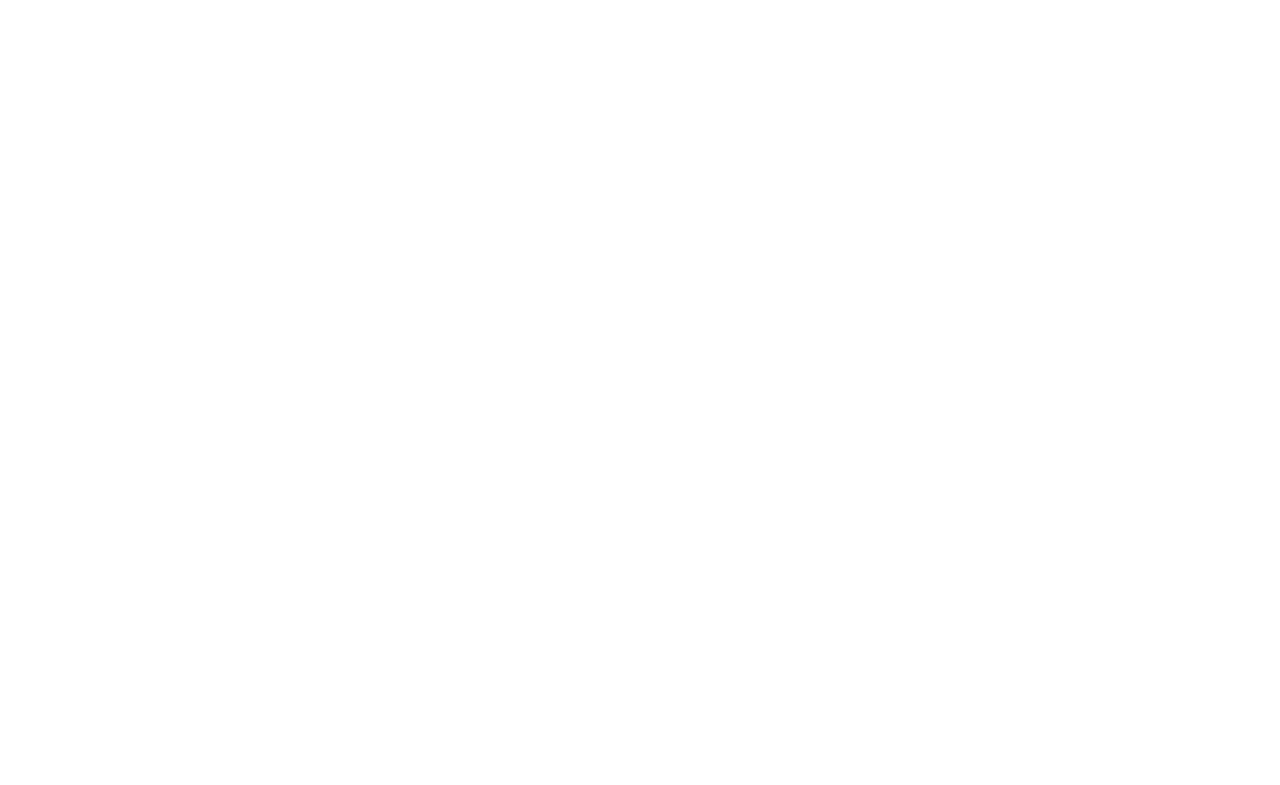
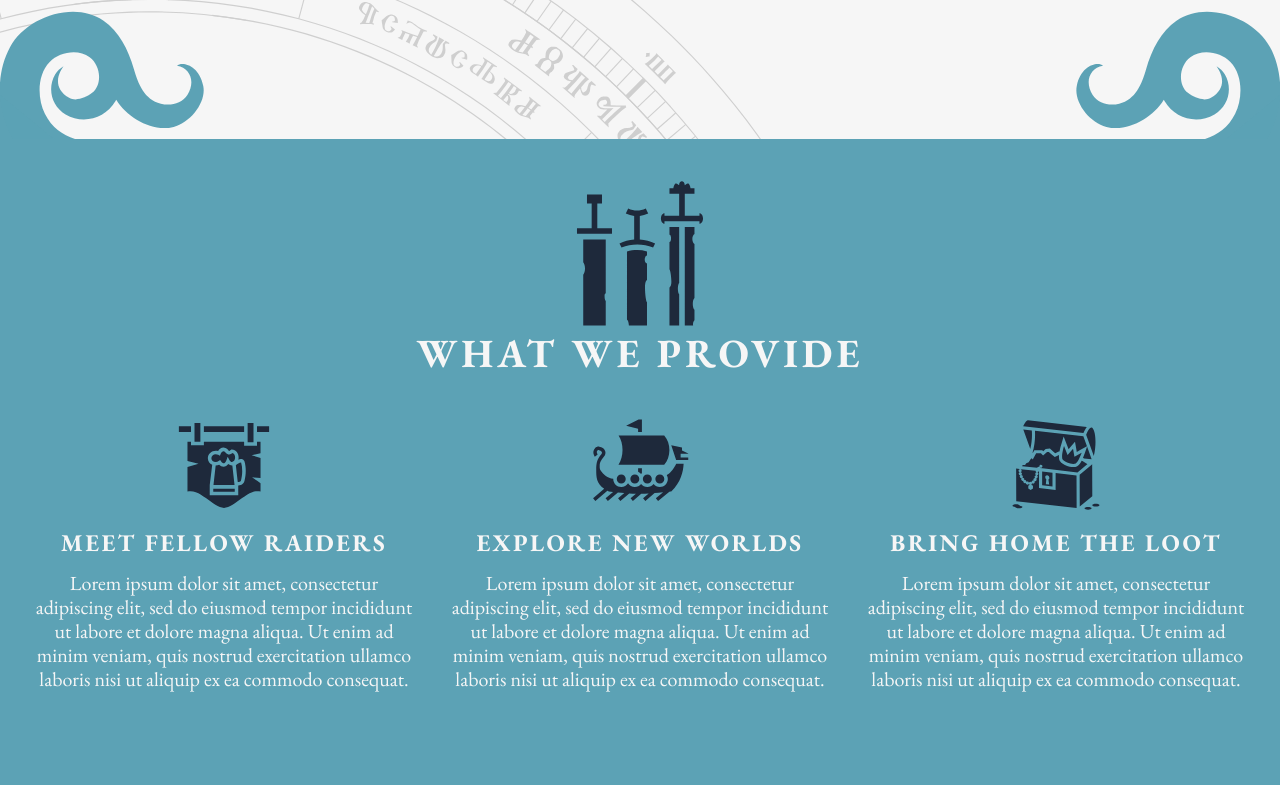
Before and after one commit to brennambond/realmraiders, a Next.js app: page / in a window 1280 px wide. Shown: the part 1360-2145 px from the top of the page. Before the commit the page ends 1237 px from the top, so only its background shows below. Built offline with nearby package versions, Linux system fonts and the light colour scheme; no server answers.

Commit message:
Create Info component for Home page

```diff
--- a/app/(root)/page.tsx
+++ b/app/(root)/page.tsx
@@ -1,9 +1,10 @@
-import { Hero } from "@/components/motion";
+import { Hero, Info } from "@/components/motion";
 
 export default function Home() {
   return (
     <main className='flex flex-col bg-primary-50'>
       <Hero />
+      <Info />
     </main>
   );
 }
--- /dev/null
+++ b/components/motion/Info.tsx
@@ -0,0 +1,72 @@
+import {
+  GiTavernSign,
+  GiDrakkar,
+  GiOpenTreasureChest,
+  GiSverdIFjell,
+} from "react-icons/gi";
+import { CurlBottom, CurlTop } from "../shared";
+import ParallaxSection from "./ParallaxSection";
+
+const Info = () => {
+  return (
+    <ParallaxSection
+      sectionClassName='flex flex-col relative overflow-hidden py-[80px] md:py-[200px]'
+      motionDivClassName='-left-[300px] lg:-left-[600px] lg:-bottom-[200px] absolute overflow-hidden z-1 w-[1500px] h-[1500px]'
+      backgroundImage="url('/assets/icons/compass.svg')"
+      backgroundPosition='center'
+      backgroundSize='cover'
+    >
+      <CurlTop />
+      <div className='bg-primary-700 p-8 flex-center flex-col relative'>
+        <div id='header_image' className='flex-center'>
+          <span className='inline-flex-center'>
+            <GiSverdIFjell size='160px' className='text-primary-900' />
+          </span>
+        </div>
+        <h2 id='helper_slogan' className='h2-bold mb-6'>
+          What we provide
+        </h2>
+
+        {/* maybe turn the below into a card component? */}
+        <div className='py-6 grid md:grid-cols-3 grid-cols-1 md:gap-8 gap-4'>
+          <div className='flex flex-col items-center gap-[1rem] pb-10'>
+            <GiTavernSign size='100px' className='text-primary-900' />
+            <h3 className='h3-bold'>Meet Fellow Raiders</h3>
+            <p className='p-regular-20'>
+              Lorem ipsum dolor sit amet, consectetur adipiscing elit, sed do
+              eiusmod tempor incididunt ut labore et dolore magna aliqua. Ut
+              enim ad minim veniam, quis nostrud exercitation ullamco laboris
+              nisi ut aliquip ex ea commodo consequat.
+            </p>
+          </div>
+
+          <div className='flex flex-col items-center gap-[1rem] pb-10'>
+            <GiDrakkar size='100px' className='text-primary-900' />
+            <h3 className='h3-bold'>Explore New Worlds</h3>
+            <p className='p-regular-20'>
+              Lorem ipsum dolor sit amet, consectetur adipiscing elit, sed do
+              eiusmod tempor incididunt ut labore et dolore magna aliqua. Ut
+              enim ad minim veniam, quis nostrud exercitation ullamco laboris
+              nisi ut aliquip ex ea commodo consequat.
+            </p>
+          </div>
+
+          <div className='flex flex-col items-center gap-[1rem] pb-10'>
+            <GiOpenTreasureChest size='100px' className='text-primary-900 ' />
+            <h3 className='h3-bold'>Bring Home the Loot</h3>
+            <p className=' p-regular-20'>
+              Lorem ipsum dolor sit amet, consectetur adipiscing elit, sed do
+              eiusmod tempor incididunt ut labore et dolore magna aliqua. Ut
+              enim ad minim veniam, quis nostrud exercitation ullamco laboris
+              nisi ut aliquip ex ea commodo consequat.
+            </p>
+          </div>
+        </div>
+      </div>
+
+      <CurlBottom />
+    </ParallaxSection>
+  );
+};
+
+export default Info;
--- a/components/motion/index.ts
+++ b/components/motion/index.ts
@@ -1,4 +1,5 @@
 import ParallaxSection from "./ParallaxSection";
 import Hero from "./Hero";
+import Info from "./Info";
 
-export { ParallaxSection, Hero };
+export { ParallaxSection, Hero, Info };
--- /dev/null
+++ b/components/shared/CurlBottom.tsx
@@ -0,0 +1,17 @@
+import Image from "next/image";
+
+const CurlBottom = () => {
+  return (
+    <div className='mt-0 w-full mx-auto max-w-[3000px] relative'>
+      <Image
+        src='/assets/icons/curlBottomBlue.svg'
+        alt='Curl Bottom'
+        width={1000}
+        height={1000}
+        className='w-full max-w-full block h-auto'
+      />
+    </div>
+  );
+};
+
+export default CurlBottom;
--- /dev/null
+++ b/components/shared/CurlTop.tsx
@@ -0,0 +1,17 @@
+import Image from "next/image";
+
+const CurlTop = () => {
+  return (
+    <div className='mb-0 w-full mx-auto max-w-[3000px] relative'>
+      <Image
+        src='/assets/icons/curlTopBlue.svg'
+        alt='Curl Top'
+        width={1000}
+        height={1000}
+        className='w-full max-w-full block h-auto'
+      />
+    </div>
+  );
+};
+
+export default CurlTop;
--- a/components/shared/index.ts
+++ b/components/shared/index.ts
@@ -2,5 +2,7 @@
 import Footer from "./Footer";
 import NavItems from "./NavItems";
 import MobileNav from "./MobileNav";
+import CurlTop from "./CurlTop";
+import CurlBottom from "./CurlBottom";
 
-export { Navbar, Footer, NavItems, MobileNav };
+export { Navbar, Footer, NavItems, MobileNav, CurlTop, CurlBottom };
```
